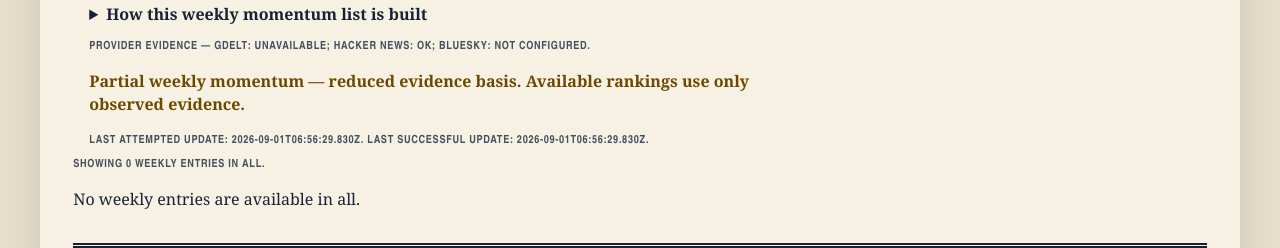
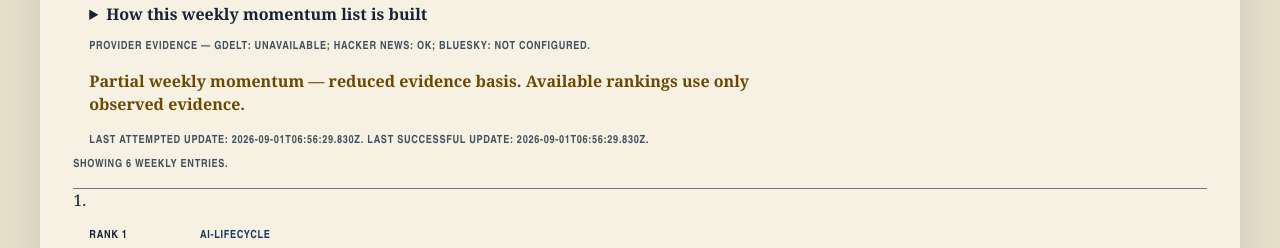
Before and after one commit to flowersbl00minadarkr00m/knewzly, a website: page today.html in a window 1280 px wide. Shown: the part 654-902 px from the top of the page. Drawn offline with Linux system fonts and the light colour scheme.

Commit message:
fix: honor default weekly category filter

```diff
--- a/src/weekly-ledger.js
+++ b/src/weekly-ledger.js
@@ -85,8 +85,8 @@ export function joinWeeklyLedger(weeklyDocument, todayStories) {
   return { resolved, unresolved };
 }
 
-export function filterWeeklyLedger(entries, category = 'All') {
-  if (!category || category === 'All') return entries;
+export function filterWeeklyLedger(entries, category = 'all') {
+  if (!category || String(category).toLowerCase() === 'all') return entries;
   return entries.filter(({ entry }) => entry.category === category);
 }
 
@@ -196,7 +196,7 @@ function renderSurface(container) {
  * outside `container`, so a missing weekly document cannot disturb Today.
  */
 export function renderWeeklyLedger(container, weeklyDocument, todayStories, {
-  category = 'All',
+  category = 'all',
   now = new Date(),
   atlasPath = 'atlas.html',
   diagnostics = console,
@@ -236,7 +236,7 @@ export function renderWeeklyLedger(container, weeklyDocument, todayStories, {
   }
 
   const filtered = filterWeeklyLedger(joined.resolved, category);
-  status.textContent = category && category !== 'All'
+  status.textContent = category && String(category).toLowerCase() !== 'all'
     ? `Showing ${filtered.length} weekly entries in ${category}.`
     : `Showing ${filtered.length} weekly entries.`;
   if (filtered.length === 0) {
--- a/today.html
+++ b/today.html
@@ -384,7 +384,7 @@
     import { wireTraceToOrigin } from './src/trace-to-origin.js';
     import { getAvailableCategories, filterStoriesByCategory, ALL_CATEGORIES_ID } from './src/story-filters.js';
     import { renderSectionNav } from './src/section-nav.js';
-    import { effectiveLedgerState, joinWeeklyLedger, renderWeeklyLedger } from './src/weekly-ledger.js';
+    import { effectiveLedgerState, filterWeeklyLedger, joinWeeklyLedger, renderWeeklyLedger } from './src/weekly-ledger.js';
 
     // Real content/today-stories.json now exists (seeded pre-launch by T12,
     // freshnessState: no_data until T10's CI job actually runs). Defaults to
@@ -415,10 +415,11 @@
       wireTraceToOrigin(container, stories);
     }
 
-    function weeklyStoryIdsForCurrentEdition() {
+    function weeklyStoryIdsForCurrentEdition(category) {
       if (!weeklyDocument || effectiveLedgerState(weeklyDocument).status === 'unavailable') return new Set();
       const { resolved } = joinWeeklyLedger(weeklyDocument, { stories: allStories });
-      return new Set(resolved.flatMap(({ entry }) => [entry.leadStoryId, ...(entry.memberStoryIds || [])]));
+      const visibleLedgerEntries = filterWeeklyLedger(resolved, category);
+      return new Set(visibleLedgerEntries.flatMap(({ entry }) => [entry.leadStoryId, ...(entry.memberStoryIds || [])]));
     }
 
     // FR-014/D-013: filtering is a client-side re-render over the same
@@ -430,7 +431,7 @@
         renderFiltered();
       });
       const filtered = filterStoriesByCategory(allStories, activeCategory);
-      const weeklyStoryIds = weeklyStoryIdsForCurrentEdition();
+      const weeklyStoryIds = weeklyStoryIdsForCurrentEdition(activeCategory);
       const regularStories = filtered.filter((story) => !weeklyStoryIds.has(story.id));
       renderRegularGrid(gridEl, regularStories.slice(0, 3));
       renderWeeklyLedger(ledgerEl, weeklyDocument, { stories: allStories }, { category: activeCategory });
```
Also changed, not shown: test/content-schema.test.js (+12 -0 lines).
